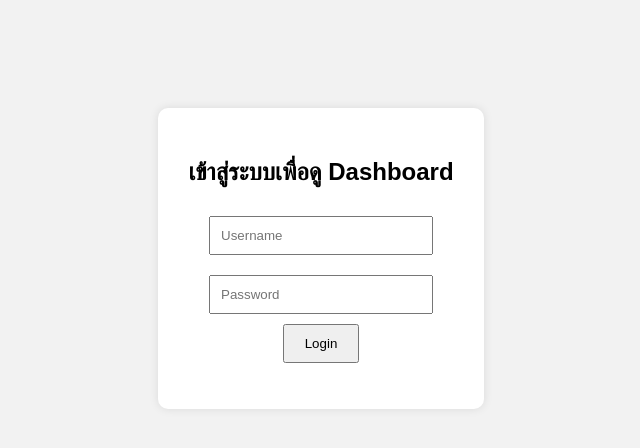
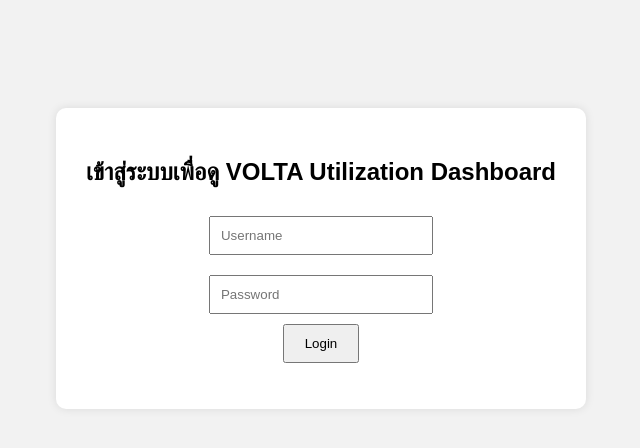
Before and after one commit to chokananfluk/dashboard-login, a plain HTML site: page index.html in a window 1280 px wide. Shown: the whole page, without its empty margins (319-959 px from the left). Drawn offline with Linux system fonts and the light colour scheme.

Commit message:
Update index.html ed2

```diff
--- a/index.html
+++ b/index.html
@@ -13,7 +13,7 @@
 <body>
 
 <div class="login-box">
-  <h2>เข้าสู่ระบบเพื่อดู Dashboard</h2>
+  <h2>เข้าสู่ระบบเพื่อดู VOLTA Utilization Dashboard</h2>
   <input type="text" id="username" placeholder="Username"><br>
   <input type="password" id="password" placeholder="Password"><br>
   <button onclick="login()">Login</button>
```
